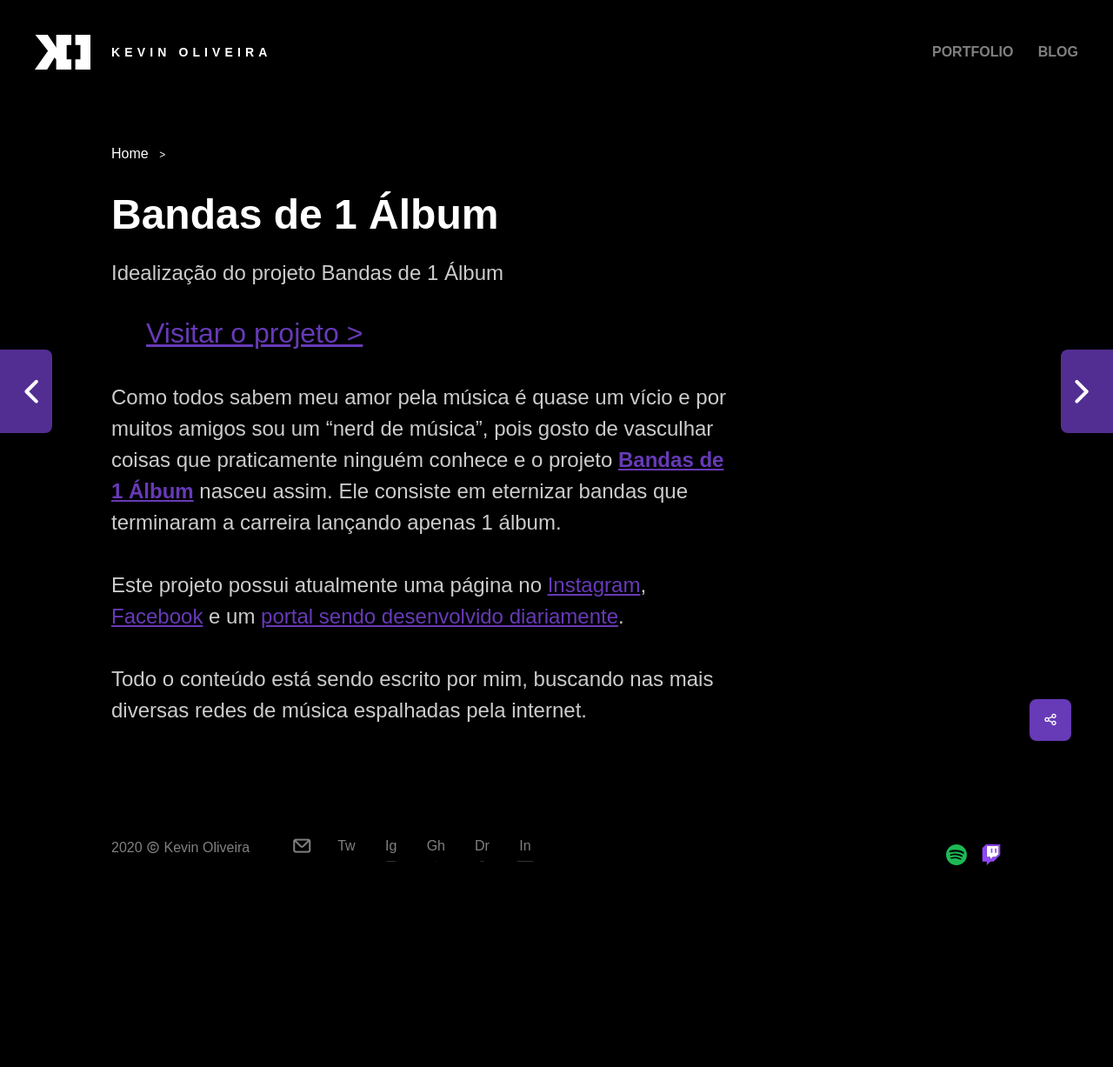
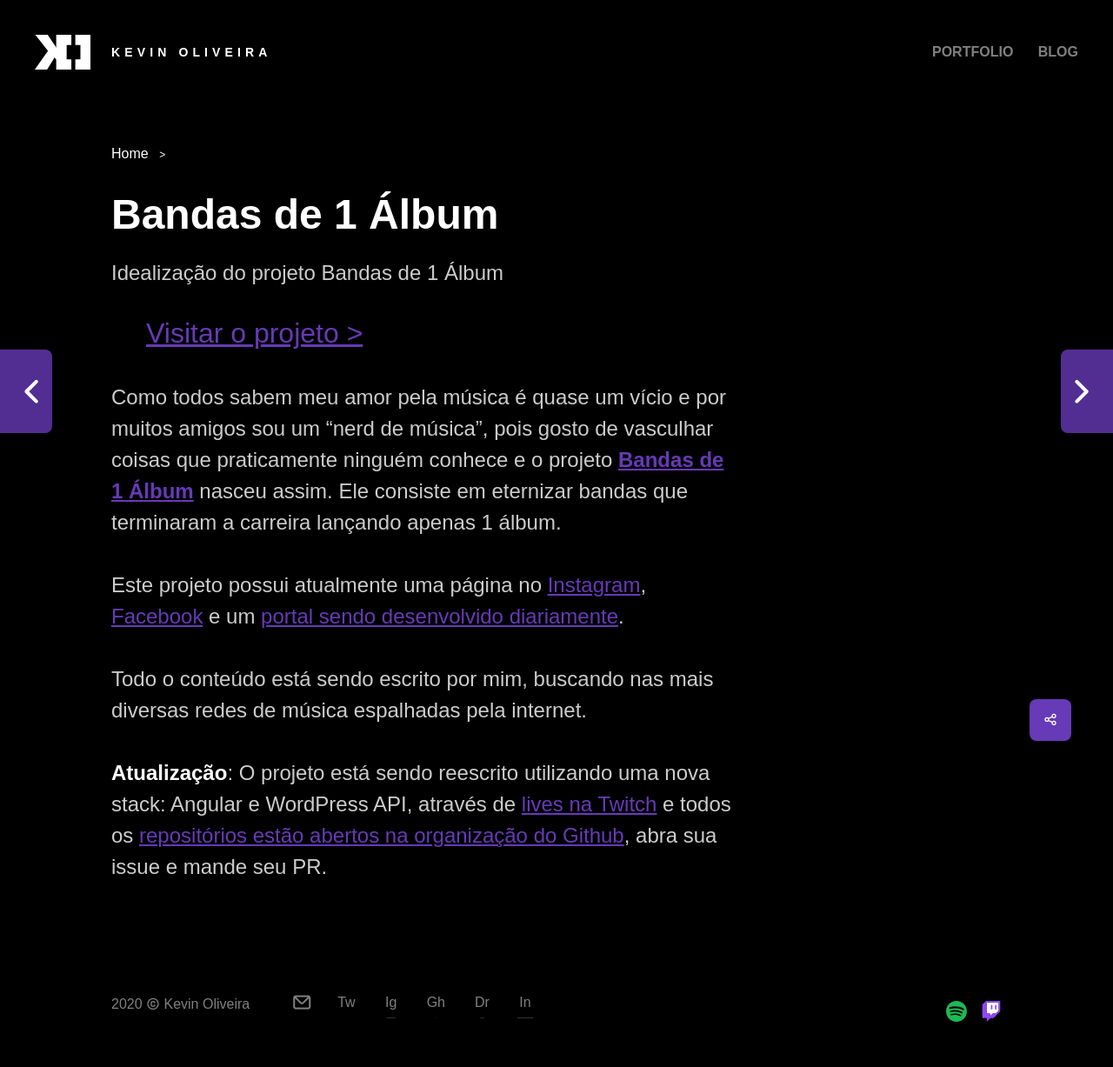
Before and after one commit to kvnol/kevinoliveira.com.br, a Jekyll site: the page built from _portfolio/2021-02-13-bandas-de-1-album.md, in a window 1280 px wide. Shown: the whole page at 87% size. Built offline with Jekyll 4.4.1, drawn with Linux system fonts in a browser that asks for light colours; some web fonts are replaced; comment, search, counter and statistics services are not loaded; before the commit the page ends 1047 px from its top, so only the background shows below that.

Commit message:
Update bandas-1-album project

```diff
--- a/_portfolio/2021-02-13-bandas-de-1-album.md
+++ b/_portfolio/2021-02-13-bandas-de-1-album.md
@@ -14,3 +14,5 @@ Como todos sabem meu amor pela música é quase um vício e por muitos amigos so
 Este projeto possui atualmente uma página no [Instagram](https://instagram.com/bandas1album), [Facebook](https://facebook.com/bandas1album) e um [portal sendo desenvolvido diariamente](https://bandas1album.com.br).
 
 Todo o conteúdo está sendo escrito por mim, buscando nas mais diversas redes de música espalhadas pela internet.
+
+**Atualização**: O projeto está sendo reescrito utilizando uma nova stack: Angular e WordPress API, através de [lives na Twitch](https://twitch.tv/kvnol) e todos os [repositórios estão abertos na organização do Github](https://github.com/bandas1album), abra sua issue e mande seu PR.
```
